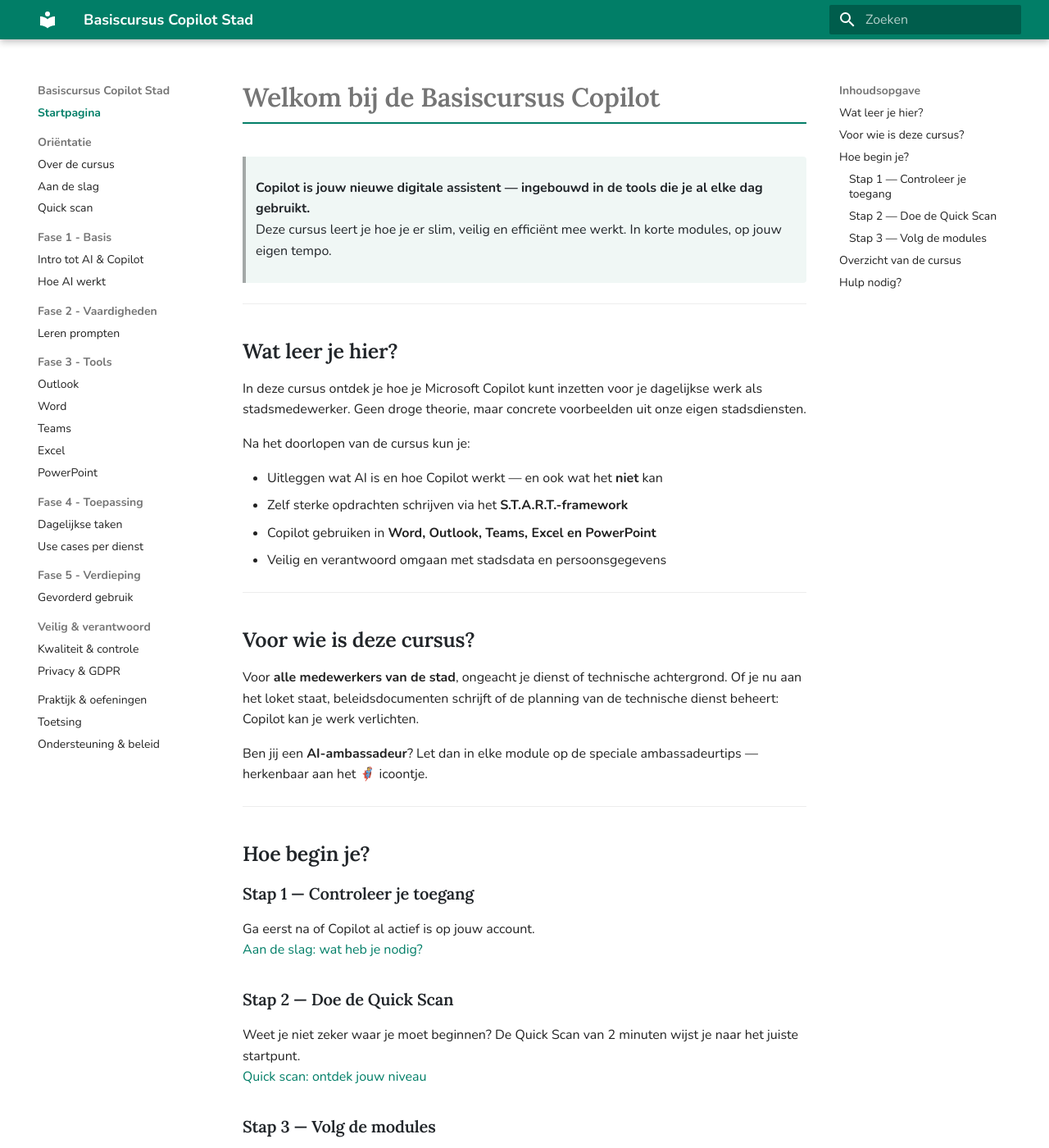
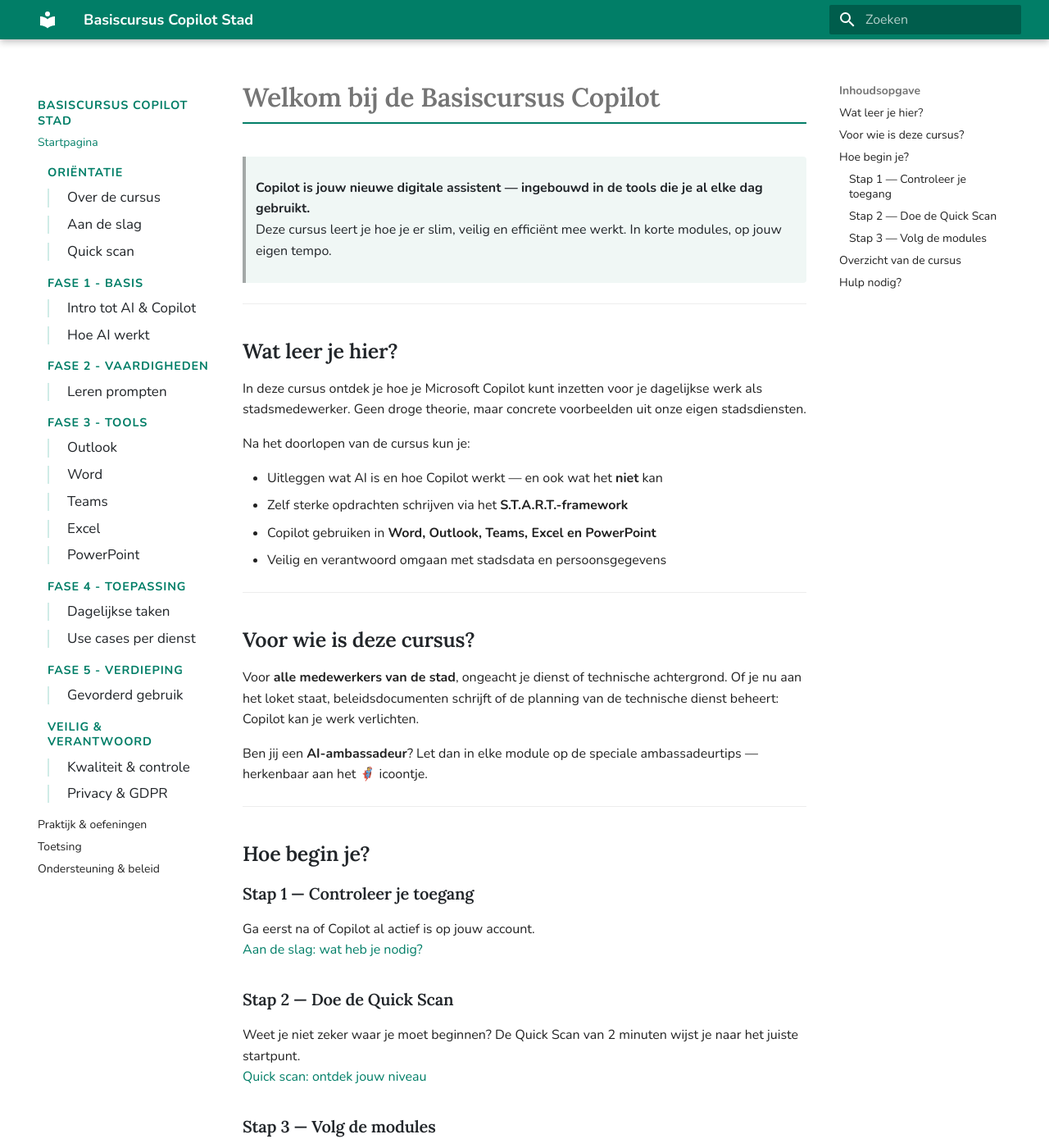
Before and after one commit to blueblot-lier/basiscursus, an MkDocs documentation site: the page built from docs/index.md, in a window 1280 px wide and 1400 px high. Shown: the whole window at 82% size. Built offline with MkDocs 1.6.1 and Material for MkDocs 9.7.7, drawn with Linux system fonts in a browser that asks for light colours.

Commit message:
navigatie qua styling aangepast

```diff
--- a/docs/stylesheets/extra.css
+++ b/docs/stylesheets/extra.css
@@ -39,16 +39,52 @@
   background-color: #017E67;
 }
 
-.md-tabs {
-  background-color: #015a4a;
+/* ============================================================
+   NAVIGATIESTRUCTUUR — sectietitels vs. paginalinks
+   ============================================================ */
+
+/* Sectietitels: groter, vetter, merkkleur, wat lucht erboven */
+.md-nav--primary .md-nav__title,
+.md-nav__item--section > .md-nav__link {
+  font-family: 'Nunito', sans-serif;
+  font-size: 0.72rem;
+  font-weight: 700;
+  text-transform: uppercase;
+  letter-spacing: 0.06em;
+  color: #017E67 !important;
+  margin-top: 1.2em;
+  padding-left: 0.6rem;
 }
 
-/* --- Actieve navigatielink --- */
-.md-nav__link--active,
-.md-nav__link:hover {
+/* Subpagina's: inspringen + subtiele linkerbalk */
+.md-nav__item--section .md-nav .md-nav__link {
+  padding-left: 1.1rem;
+  border-left: 2px solid #d0ece7;
+  margin-left: 0.6rem;
+  font-size: 0.85rem;
+  color: #212529;
+}
+
+/* Subpagina's: hover-effect */
+.md-nav__item--section .md-nav .md-nav__link:hover {
+  border-left-color: #017E67;
+  color: #017E67 !important;
+  background-color: #f0f7f5;
+  border-radius: 0 4px 4px 0;
+}
+
+/* Actieve pagina: groene balk + groene tekst */
+.md-nav__item--section .md-nav .md-nav__link--active {
+  border-left: 3px solid #017E67 !important;
   color: #017E67 !important;
   font-weight: 700;
+  background-color: #e6f4f1;
+  border-radius: 0 4px 4px 0;
 }
+
+/* ============================================================
+   REST VAN DE STIJL
+   ============================================================ */
 
 /* --- Admonition: tip --- */
 .md-typeset .admonition.tip,
@@ -113,11 +149,6 @@
   background-color: #212529;
 }
 
-/* --- Zoekbalk highlight --- */
-.md-search__input:focus {
-  border-color: #017E67;
-}
-
 /* --- Blockquote --- */
 .md-typeset blockquote {
   border-left: 4px solid #017E67;
```
